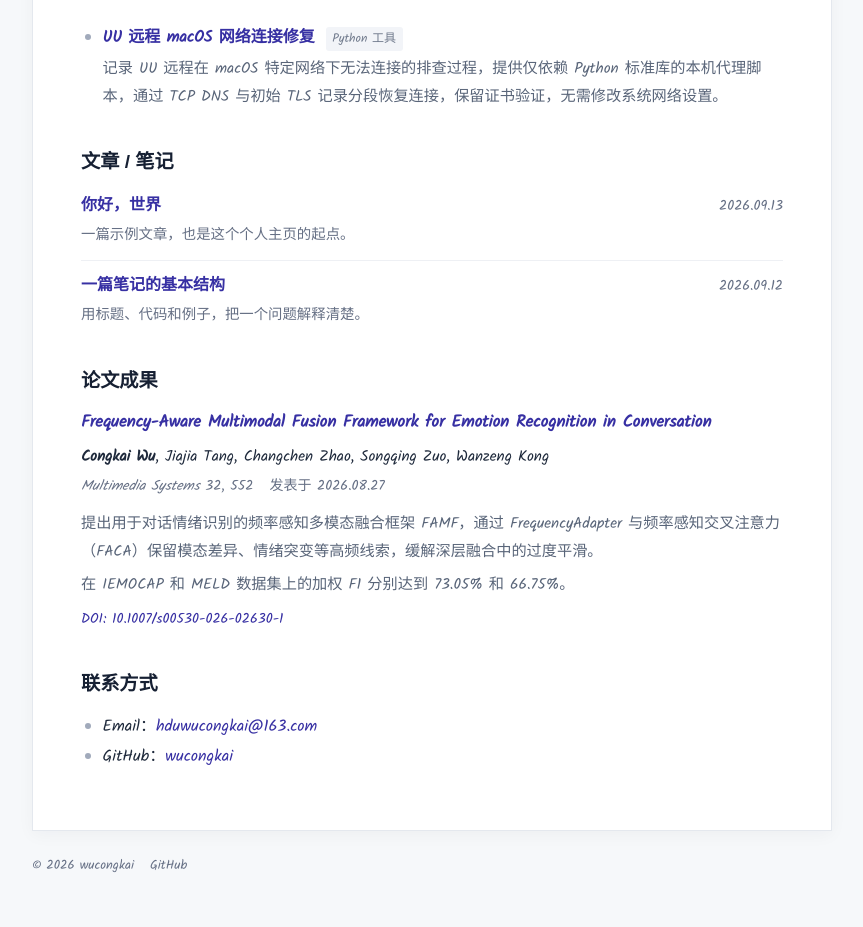
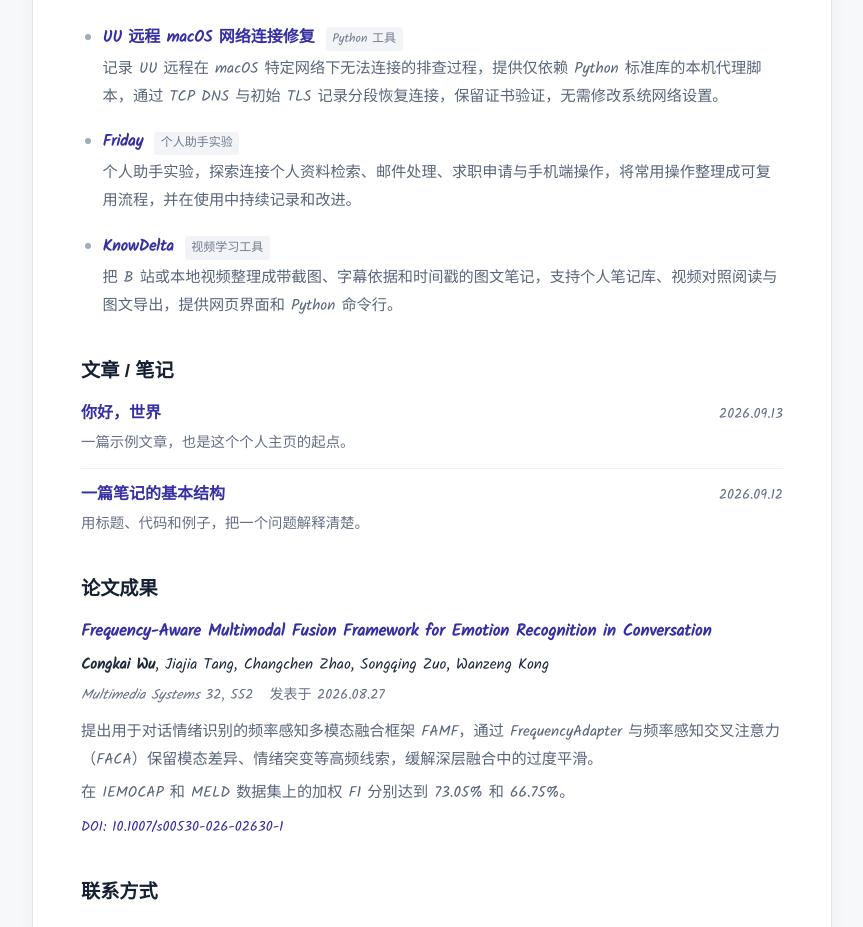
Before and after one commit to wucongkai/wucongkai.github.io, a Next.js app: page / in a window 1280 px wide. Shown: the part 960-1887 px from the top of the page, without its empty margins (112-975 px from the left). Before the commit the page ends 1860 px from the top, so only its background shows below. Built offline with nearby package versions, Linux system fonts and the light colour scheme; a web font is replaced by a local one.

Commit message:
docs: add Friday and KnowDelta projects

```diff
--- a/site.config.ts
+++ b/site.config.ts
@@ -24,6 +24,18 @@ export const site = {
       href: 'https://github.com/wucongkai/uu-remote-macos-network-fix',
       label: 'Python 工具',
     },
+    {
+      name: 'Friday',
+      description: '个人助手实验，探索连接个人资料检索、邮件处理、求职申请与手机端操作，将常用操作整理成可复用流程，并在使用中持续记录和改进。',
+      href: 'https://github.com/wucongkai/Friday',
+      label: '个人助手实验',
+    },
+    {
+      name: 'KnowDelta',
+      description: '把 B 站或本地视频整理成带截图、字幕依据和时间戳的图文笔记，支持个人笔记库、视频对照阅读与图文导出，提供网页界面和 Python 命令行。',
+      href: 'https://github.com/wucongkai/KnowDelta',
+      label: '视频学习工具',
+    },
   ],
   publications: [
     {
```
